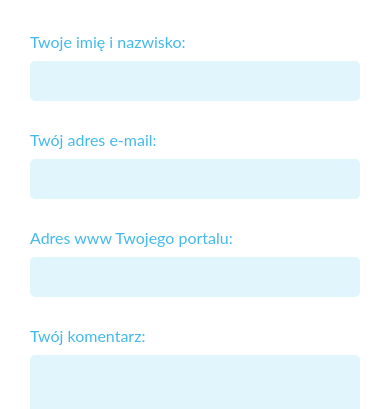
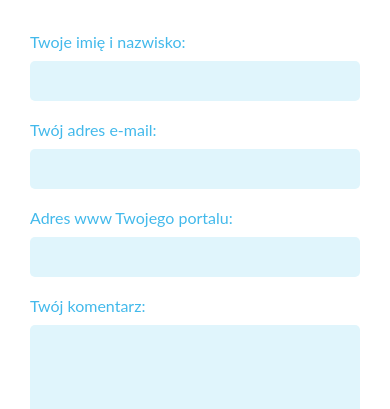
Before and after one commit to cutme/dzieciaczki, a plain HTML site: page wspolpraca.html in a window 390 px wide. Shown: the part 435-844 px from the top of the page. Drawn offline with Linux system fonts and the light colour scheme.

Commit message:
Form space line

```diff
--- a/sass/objects/_form.scss
+++ b/sass/objects/_form.scss
@@ -47,6 +47,12 @@
 		@include clear;
 		display: block;
 		margin-bottom: 20px;
+
+		@media screen and ( max-width: 640px ) {
+			.c-form-labeloutside & {
+				margin-bottom: 10px;
+			}
+		}
 	}
 
 	&__label {
```
Also changed, not shown: style/main.css.
